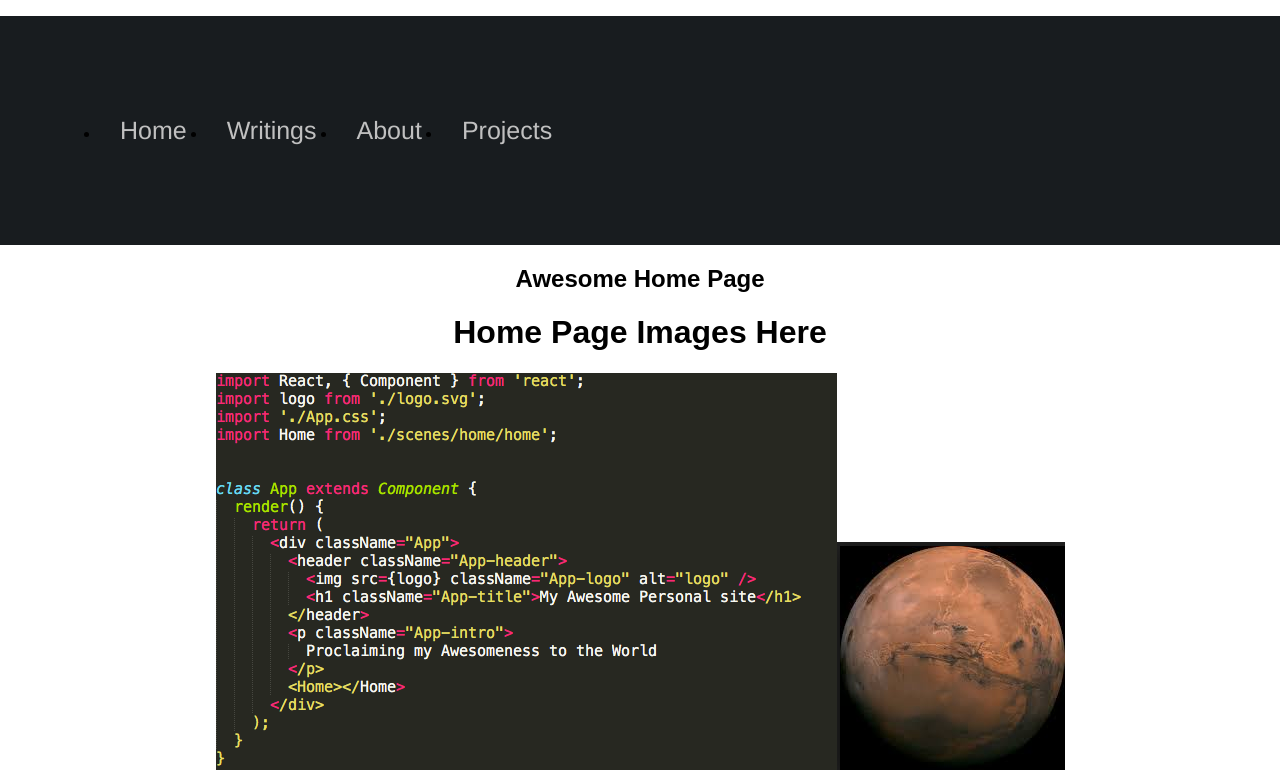
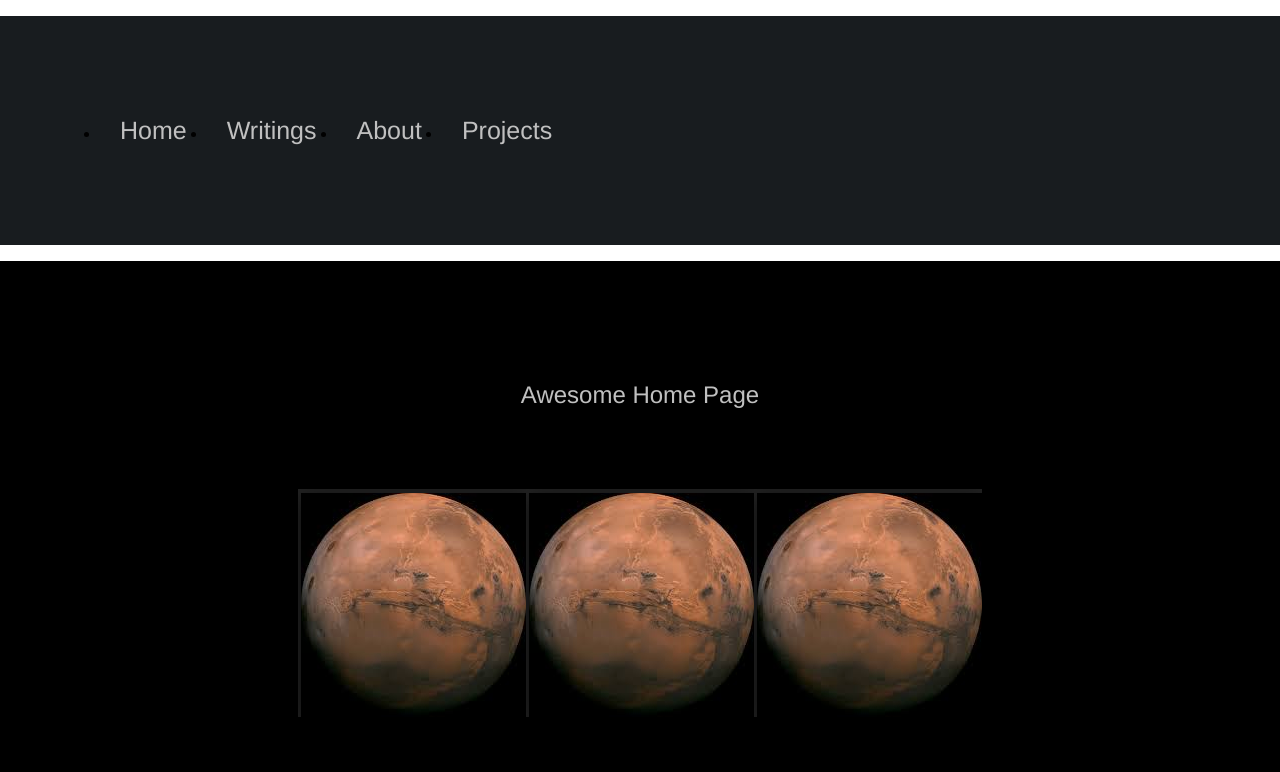
Before and after one commit to dave5801/Portfolio, a React (Create React App) app in the folder portfolio-site/: page / in a window 1280 px wide. Shown: the top 772 px of the page. Built offline with nearby package versions, Linux system fonts and the light colour scheme.

Commit message:
home page color is black and font is changed

```diff
--- a/portfolio-site/src/scenes/home/home-images/homeImageSection.js
+++ b/portfolio-site/src/scenes/home/home-images/homeImageSection.js
@@ -3,9 +3,9 @@ import React from 'react';
 const HomeImageSection = () => (
   <div className="Home-Image-Section">
     <h1>Home Page Images Here</h1>
-    <img src={ require('./images/code.png') }  alt="img1"/>
+    <img src={ require('./images/mars.png') }  alt="img1"/>
     <img src={ require('./images/mars.png') }  alt="img2"/>
-    <img src={ require('./images/seattle.png') } alt="img3"/>
+    <img src={ require('./images/mars.png') } alt="img3"/>
   </div>
 );
 
--- a/portfolio-site/src/scenes/home/home.js
+++ b/portfolio-site/src/scenes/home/home.js
@@ -1,4 +1,4 @@
- import React, { Component } from 'react';
+import React, { Component } from 'react';
 import './home.css';
 import Navbar from './navigation/navbar';
 import Footer from './Footer/footer';
--- /dev/null
+++ b/portfolio-site/src/scenes/home/homepage/homepage.css
@@ -0,0 +1,10 @@
+.image-section{
+    background-color: black;
+    padding: 100px;
+}
+
+.image-section h2{
+    color: #C0C0C0;
+    font-weight: lighter;
+    font-family: Helvetica;
+}
--- a/portfolio-site/src/scenes/home/homepage/homepage.js
+++ b/portfolio-site/src/scenes/home/homepage/homepage.js
@@ -1,8 +1,10 @@
 import React from 'react';
 import HomeImageSection from './../home-images/homeImageSection';
+import './homepage.css'
+
 
 const HomePage = () => (
-  <div>
+  <div className="image-section">
     <h2>Awesome Home Page</h2>
     <HomeImageSection></HomeImageSection>
   </div>
```
